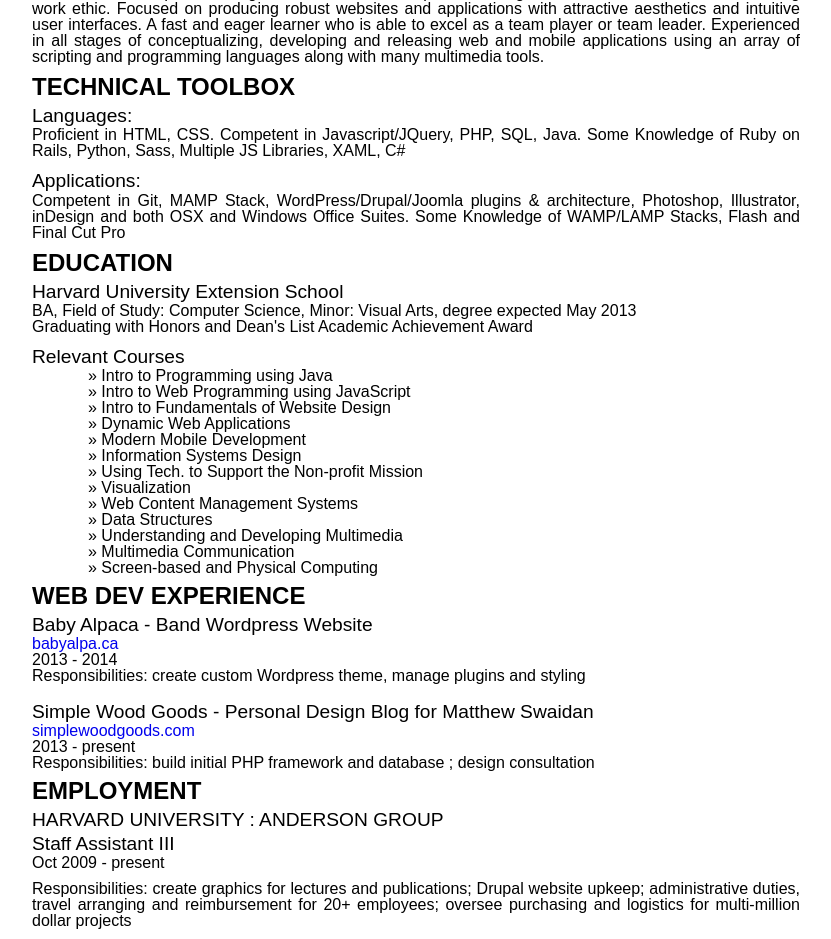
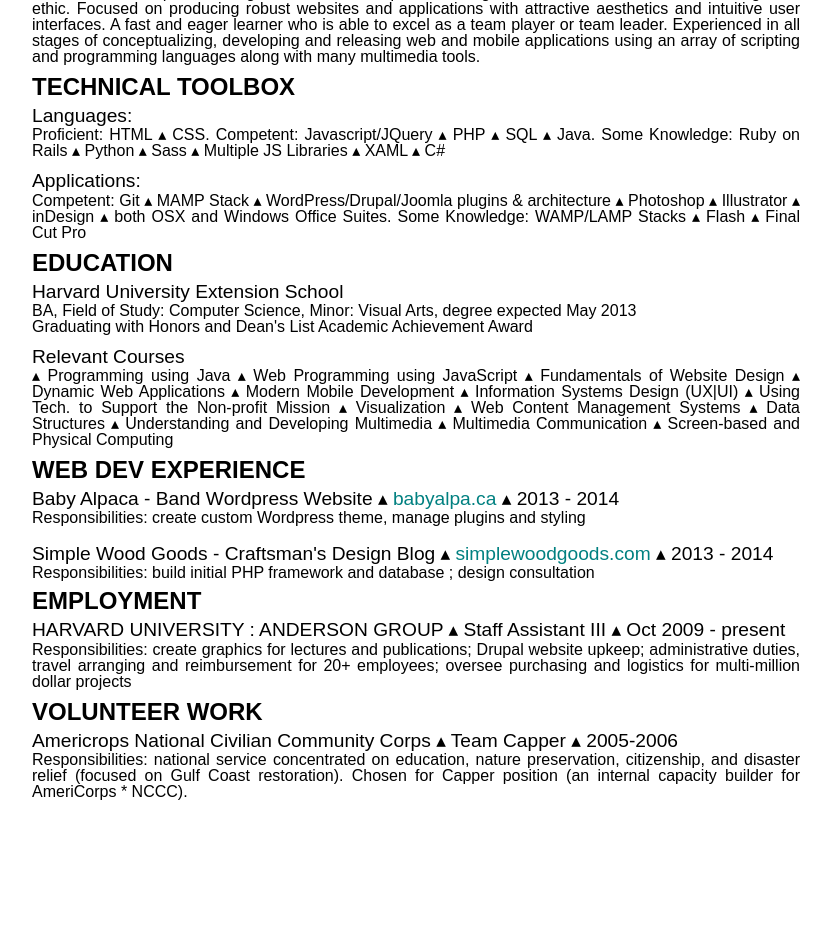
Before and after one commit to tzmanics/tzmanics.com, a plain HTML site: page resume.html in a window 1280 px wide. Shown: the part 114-1053 px from the top of the page, without its empty margins (224-1055 px from the left). After the commit the page ends 948 px from the top, so only its background shows below. Drawn offline with Linux system fonts and the light colour scheme; a web font is replaced by a local one.

Commit message:
res to 1pgr

```diff
--- a/assets/css/resume.css
+++ b/assets/css/resume.css
@@ -42,9 +42,24 @@ ul{
         list-style: none;
 }
 
+li{ float: left;}
+
 ul li:before { content: "\00BB"; }
 
-a {text-decoration: none;}
+a {
+    text-decoration: none;
+    color: rgb(0, 128, 128);
+}
+
+a:visited{
+    color: rgb(0, 128, 128);
+
+}
+a:hover{
+    color: rgb(122, 128, 128);
+
+}
+
 
 #experience p{margin: 0;}
 
@@ -62,5 +77,7 @@ a {text-decoration: none;}
 @media print{
 
     body{width: 80%;}
-    #work {page-break-before: always;}
+    h3{font-size:20px;}
+    p{font-size: 15px;}
+
 }
--- a/resume.html
+++ b/resume.html
@@ -1,8 +1,10 @@
 <!DOCTYPE html>
 <head>
+	<meta http-equiv="content-type" content="text/html;charset=utf-8"/>
 	<title>TZM | RESUME</title>
 	<link rel="stylesheet" type="text/css" href="assets/css/resume.css">
 	<link href='http://fonts.googleapis.com/css?family=BenchNine:300,700|Arapey:400italic,400' rel='stylesheet' type='text/css'>
+
 </head>
 <body>
 
@@ -14,12 +16,12 @@
 		<h4><a href="mailto:tzmanics@gmail.com">TZMANICS@GMAIL.COM </a> |
 			<a href="tel:5133075955">513.307.5955 </a> |
 			<a href="http://tzmanics.com">TZMANICS.COM</a></h4>
-		<p>A self-motivated, quick-thinking, detail-oriented developer and designer with common sense and a strong work ethic. Focused on producing robust websites and applications with attractive aesthetics and intuitive user interfaces. A fast and eager learner who is able to excel as a team player or team leader. Experienced in all stages of conceptualizing, developing and releasing web and mobile applications using an array of scripting and programming languages along with many multimedia tools.</p>
+		<p>A self-motivated, quick-thinking, innovative developer and designer with common sense and a strong work ethic. Focused on producing robust websites and applications with attractive aesthetics and intuitive user interfaces. A fast and eager learner who is able to excel as a team player or team leader. Experienced in all stages of conceptualizing, developing and releasing web and mobile applications using an array of scripting and programming languages along with many multimedia tools.</p>
 	</div>
 	<div id="technical">
 		<h3>TECHNICAL TOOLBOX</h3>
-		<h4>Languages:</h4><p>Proficient in HTML, CSS. Competent in Javascript/JQuery, PHP, SQL, Java. Some Knowledge of Ruby on Rails, Python, Sass, Multiple JS Libraries, XAML, C#</p>
-		<h4>Applications:</h4><p>Competent in Git, MAMP Stack, WordPress/Drupal/Joomla plugins & architecture, Photoshop, Illustrator, inDesign and both OSX and Windows Office Suites. Some Knowledge of WAMP/LAMP Stacks, Flash and Final Cut Pro</p>
+		<h4>Languages:</h4><p>Proficient: HTML &#x25B4; CSS. Competent: Javascript/JQuery &#x25B4; PHP &#x25B4; SQL &#x25B4; Java. Some Knowledge: Ruby on Rails &#x25B4; Python &#x25B4; Sass &#x25B4; Multiple JS Libraries &#x25B4; XAML &#x25B4; C#</p>
+		<h4>Applications:</h4><p>Competent: Git &#x25B4; MAMP Stack &#x25B4; WordPress/Drupal/Joomla plugins & architecture &#x25B4; Photoshop &#x25B4; Illustrator &#x25B4; inDesign &#x25B4; both OSX and Windows Office Suites. Some Knowledge: WAMP/LAMP Stacks &#x25B4; Flash &#x25B4; Final Cut Pro</p>
 	</div>
 	<div id="education">
 		<h3>EDUCATION</h3>
@@ -27,48 +29,35 @@
 		<p>BA, Field of Study: Computer Science, Minor: Visual Arts, degree expected May 2013
         <br>Graduating with Honors and Dean's List Academic Achievement Award</p>
 		<h4>Relevant Courses</h4>
-		<ul><li> Intro to Programming using Java</li>
-			<li> Intro to Web Programming using JavaScript</li>
-			<li> Intro to Fundamentals of Website Design</li>
-			<li> Dynamic Web Applications</li>
-			<li> Modern Mobile Development</li>
-			<li> Information Systems Design</li>
-			<li> Using Tech. to Support the Non-profit Mission</li>
-			<li> Visualization</li>
-			<li> Web Content Management Systems</li>
-			<li> Data Structures</li>
-			<li> Understanding and Developing Multimedia</li>
-			<li> Multimedia Communication</li>
-			<li> Screen-based and Physical Computing</li></ul>
+		<p> &#x25B4; Programming using Java
+			&#x25B4; Web Programming using JavaScript
+			&#x25B4; Fundamentals of Website Design
+			&#x25B4; Dynamic Web Applications
+			&#x25B4; Modern Mobile Development
+			&#x25B4; Information Systems Design (UX|UI)
+			&#x25B4; Using Tech. to Support the Non-profit Mission
+			&#x25B4; Visualization
+			&#x25B4; Web Content Management Systems
+			&#x25B4; Data Structures
+			&#x25B4; Understanding and Developing Multimedia
+			&#x25B4; Multimedia Communication
+			&#x25B4; Screen-based and Physical Computing</p>
 	</div>
 	<div id="experience">
 		<h3>WEB DEV EXPERIENCE</h3>
-		<h4>Baby Alpaca - Band Wordpress Website</h4>
-		<p><a href="http://babyalpa.ca">babyalpa.ca</a></p>
-		<p>2013 - 2014</p>
+		<h4>Baby Alpaca - Band Wordpress Website &#x25B4; <a href="http://babyalpa.ca">babyalpa.ca</a> &#x25B4; 2013 - 2014</h4>
 		<p>Responsibilities: create custom Wordpress theme, manage plugins and styling</p> <br>
-		<h4>Simple Wood Goods - Personal Design Blog for Matthew Swaidan</h4>
-		<p><a href="http://simplewoodgoods.com">simplewoodgoods.com</a></p>
-		<p>2013 - present</p>
+		<h4>Simple Wood Goods - Craftsman's Design Blog &#x25B4; <a href="http://simplewoodgoods.com">simplewoodgoods.com</a> &#x25B4; 2013 - 2014</h4>
 		<p>Responsibilities: build initial PHP framework and database ; design consultation</p>
 	</div>
 	<div id="work">
 		<h3>EMPLOYMENT</h3>
-		<h4>HARVARD UNIVERSITY : ANDERSON GROUP</h4>
-		<h4>Staff Assistant III</h4>
-		<p>Oct 2009 - present</p>
+		<h4>HARVARD UNIVERSITY : ANDERSON GROUP &#x25B4; Staff Assistant III &#x25B4; Oct 2009 - present</h4>
 		<p>Responsibilities: create graphics for lectures and publications; Drupal website upkeep; administrative duties, travel arranging and reimbursement for 20+ employees; oversee purchasing and logistics for multi-million dollar projects</p>
-		<h4>SPHERION  - CONTRACT: HARVARD LAW SCHOOL</h4>
-		<h4>Technical Staff Assistant</h4>
-		<p>April 2009 - Sept 2009</p>
-		<p>Responsibilities: Crystal Reports-running analysis reports to gather needed information; database maintenance
-		</p>
 	</div>
 		<div id="volunteer">
 		<h3>VOLUNTEER WORK</h3>
-		<h4>Americrops National Civilian Community Corps</h4>
-		<h4>Team Capper</h4>
-		<p>2005-2006</p>
+		<h4>Americrops National Civilian Community Corps &#x25B4; Team Capper &#x25B4; 2005-2006</h4>
 		<p>Responsibilities: national service concentrated on education, nature preservation, citizenship, and disaster relief
 (focused on Gulf Coast restoration). Chosen for Capper position (an internal
 capacity builder for AmeriCorps * NCCC).</p> <br>
```
